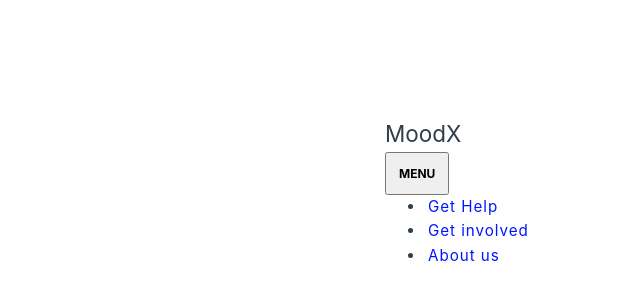
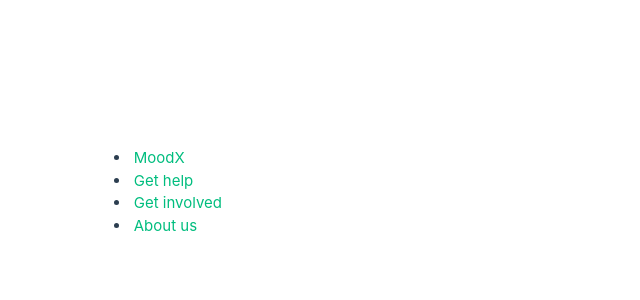
Before and after one commit to Dilo7jzha/MoodX, a Vue app: page / in a window 1280 px wide. Shown: the part 208-508 px from the top of the page, without its empty margins (255-895 px from the left). Built offline with nearby package versions, Linux system fonts and the light colour scheme.

Commit message:
use nav bar as Header.vue

```diff
--- a/package.json
+++ b/package.json
@@ -11,6 +11,7 @@
     "format": "prettier --write src/"
   },
   "dependencies": {
+    "bootstrap": "^5.3.3",
     "vue": "^3.4.29"
   },
   "devDependencies": {
--- a/src/App.vue
+++ b/src/App.vue
@@ -1,35 +1,17 @@
 <script setup>
+import Header from './components/Header.vue';
+
 //import HelloWorld from './components/HelloWorld.vue'
 //import TheWelcome from './components/TheWelcome.vue'
 </script>
 
 <template>
   <header>
-    <meta charset="utf-8" />
-        <meta name="viewport" content="width=device-width, initial-scale=1, shrink-to-fit=no" />
-        <meta name="description" content="" />
-        <meta name="author" content="" />
-        <title>MoodX</title>
-        <link href="/styles.css" rel="stylesheet" />
+    <Header />
   </header>
 
   <main>
-    <nav class="navbar navbar-expand-lg navbar-dark fixed-top" id="mainNav">
-            <div class="container">
-                <h1 id="title">MoodX</h1>
-                <button class="navbar-toggler" type="button" data-bs-toggle="collapse" data-bs-target="#navbarResponsive" aria-controls="navbarResponsive" aria-expanded="false" aria-label="Toggle navigation">
-                    Menu
-                    <i class="fas fa-bars ms-1"></i>
-                </button>
-                <div class="collapse navbar-collapse" id="navbarResponsive">
-                    <ul class="navbar-nav text-uppercase ms-auto py-4 py-lg-0">
-                        <li class="nav-item"><a class="nav-link" href="#services">Get Help</a></li>
-                        <li class="nav-item"><a class="nav-link" href="#portfolio">Get involved</a></li>
-                        <li class="nav-item"><a class="nav-link" href="#about">About us</a></li>
-                    </ul>
-                </div>
-            </div>
-        </nav>
+
   </main>
 </template>
 
--- /dev/null
+++ b/src/components/Header.vue
@@ -0,0 +1,45 @@
+<template>
+    <!-- Using Bootstrap's Header template (starter code) -->
+    <!-- https://getbootstrap.com/docs/5.0/examples/headers/ -->
+    <div class="container">
+      <header class="d-flex justify-content-center py-3">
+        <ul class="nav nav-pills">
+          <li class="nav-item">
+            <a href="#" class="nav-link active" aria-current="page">MoodX</a>
+          </li>
+          <li class="nav-item"><a href="#" class="nav-link">Get help</a></li>
+          <li class="nav-item"><a href="#" class="nav-link">Get involved</a></li>
+          <li class="nav-item"><a href="#" class="nav-link">About us</a></li>
+        </ul>
+      </header>
+    </div>
+  </template>
+
+  <style scoped>
+header {
+  line-height: 1.5;
+}
+
+.logo {
+  display: block;
+  margin: 0 auto 2rem;
+}
+
+@media (min-width: 1024px) {
+  header {
+    display: flex;
+    place-items: center;
+    padding-right: calc(var(--section-gap) / 2);
+  }
+
+  .logo {
+    margin: 0 2rem 0 0;
+  }
+
+  header .wrapper {
+    display: flex;
+    place-items: flex-start;
+    flex-wrap: wrap;
+  }
+}
+  </style>
```
Also changed, not shown: 1 other file (tests, documents, lock files or other folders).
